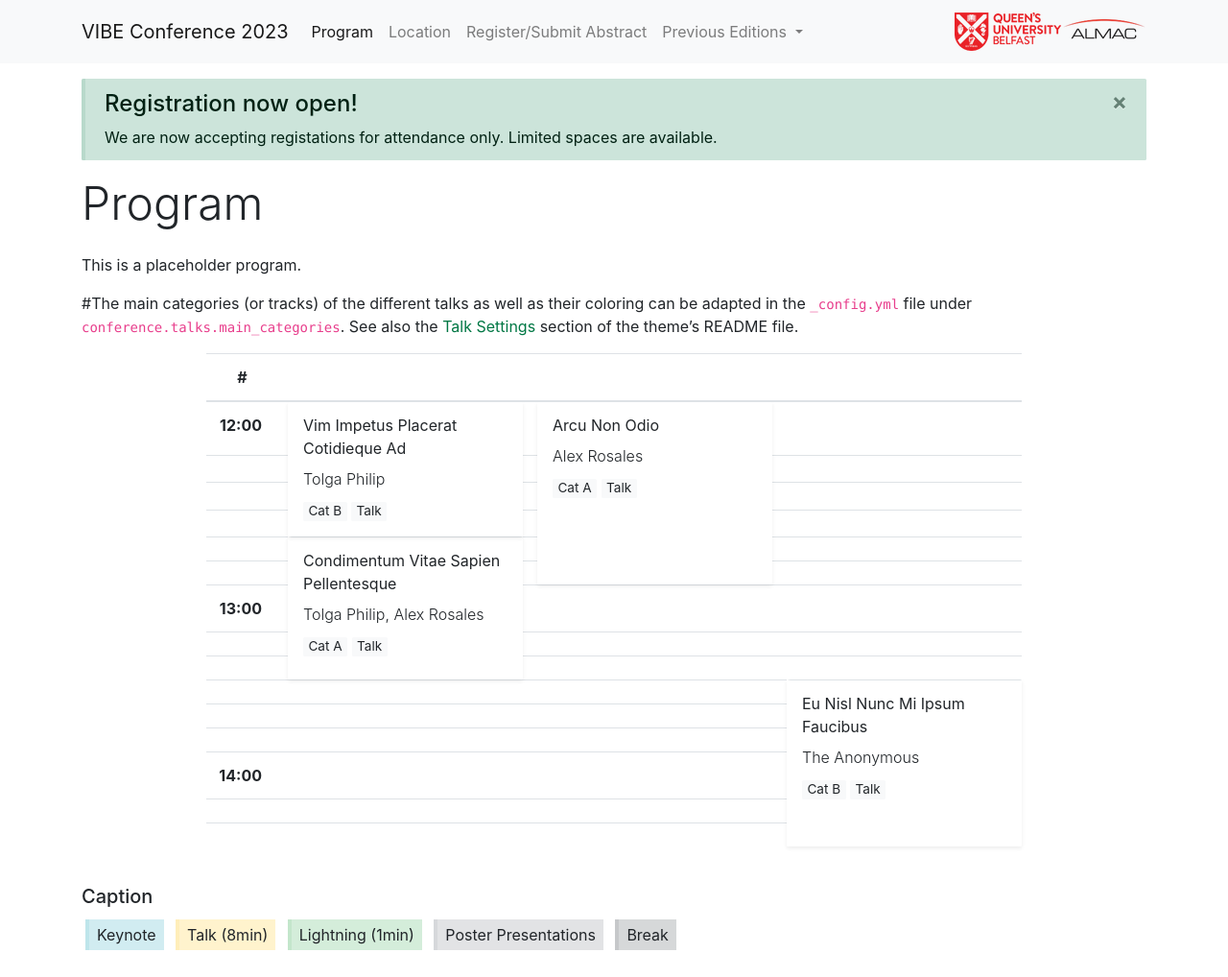
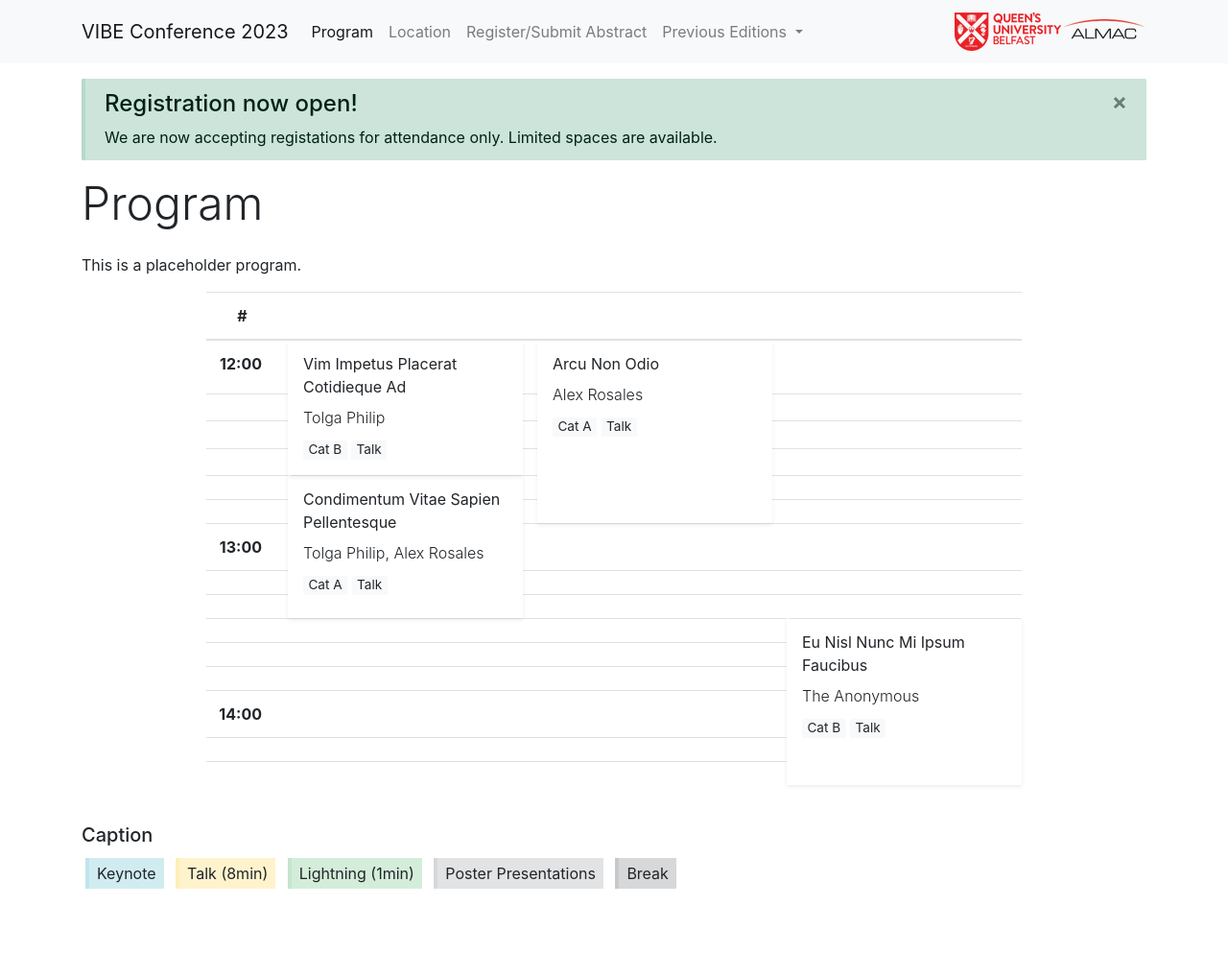
Before and after one commit to DigitaleGesellschaft/jekyll-theme-conference, a Jekyll site: the page built from program/index.md, in a window 1280 px wide. Shown: the whole page at 96% size. Built offline with Jekyll 4.4.1, drawn with Linux system fonts in a browser that asks for light colours; after the commit the page ends 954 px from its top, so only the background shows below that.

Commit message:
Update index.md

```diff
--- a/program/index.md
+++ b/program/index.md
@@ -3,5 +3,3 @@
 ---
 
 This is a placeholder program.
-
-#The main categories (or tracks) of the different talks as well as their coloring can be adapted in the `_config.yml` file under `conference.talks.main_categories`. See also the [Talk Settings](https://github.com/DigitaleGesellschaft/jekyll-theme-conference/#talk-settings-main-categories) section of the theme's README file.
```
